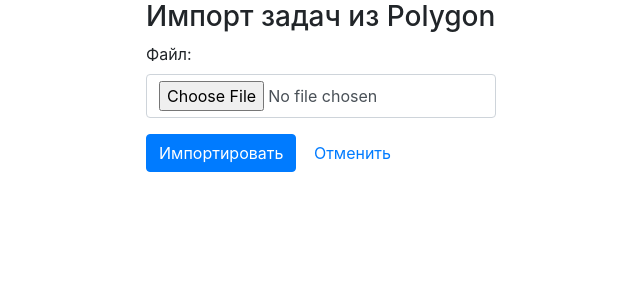
After one commit to kafitimi/multimeter, a Django app: page /problem/import/ in a window 1280 px wide. The commit adds this page. Shown: the top 300 px of the page, without its empty margins (319-959 px from the left). Run offline with Django 3.2, Linux system fonts and the light colour scheme; some libraries are stand-ins or nearby versions.

Commit message:
Problem Importing Page And Processing

```diff
--- a/multimeter/forms.py
+++ b/multimeter/forms.py
@@ -1,6 +1,6 @@
 """ Multimeter forms """
 from django.core.exceptions import ValidationError
-from django.forms import Form, ModelForm, CharField, HiddenInput, PasswordInput, EmailField, DateField, DateInput
+from django.forms import Form, ModelForm, CharField, HiddenInput, PasswordInput, EmailField, DateField, DateInput, FileField
 
 from multimeter.models import Account, Problem
 
@@ -57,3 +57,7 @@ class ProblemForm(ModelForm):
         exclude = []
         model = Problem
         widgets = {'author': HiddenInput}
+
+
+class ImportProblemForm(Form):
+    file = FileField(label='Файл', required=True)
--- /dev/null
+++ b/multimeter/templates/multimeter/problem_import.html
@@ -0,0 +1,18 @@
+{% extends "multimeter/page.html" %}
+{% block body %}
+<div id="form" class="d-none">{{ form }}</div>
+<div class="container">
+    <div class="row">
+        <div class="col-4 offset-4">
+            <h3>{% block title %}Импорт задач из Polygon{% endblock %}</h3>
+            <div class="text-danger" data-form="nonfield-errorlist"></div>
+            <form method="post" enctype="multipart/form-data">
+                {% csrf_token %}
+                <div class="form-group" data-form="file"></div>
+                <input type="submit" name="submit" class="btn btn-primary" value="Импортировать">
+                <a href="{% url 'index' %}" class="btn btn-default">Отменить</a>
+            </form>
+        </div>
+    </div>
+</div>
+{% endblock %}
--- a/multimeter/templates/multimeter/problem_list.html
+++ b/multimeter/templates/multimeter/problem_list.html
@@ -31,6 +31,7 @@
 					<p>Ни одна задаче ещё не создана</p>
 				{% endif %}
 				<a href="{% url 'problem_create' %}" class="btn btn-primary">Создать</a>
+                <a href="{% url 'problem_import' %}" class="btn btn-primary">Импорт</a>
 			</div>
 		</div>
 	</div>
--- a/multimeter/urls.py
+++ b/multimeter/urls.py
@@ -21,6 +21,7 @@ urlpatterns = [
     path('problem/create/', views.problem_edit_page, name='problem_create'),
     path('problem/update/<int:problem_id>/', views.problem_edit_page, name='problem_update'),
     path('problem/delete/<int:pk>/', views.ProblemDelete.as_view(), name='problem_delete'),
+    path('problem/import/', views.problem_import, name='problem_import'),
 
     path('subtask/create/<int:problem_id>/', views.SubTaskCreate.as_view(), name='subtask_create'),
     path('subtask/update/<int:pk>/', views.SubTaskUpdate.as_view(), name='subtask_update'),
--- a/multimeter/views.py
+++ b/multimeter/views.py
@@ -6,9 +6,10 @@ from django.urls import reverse_lazy
 from django.utils.decorators import method_decorator
 from django.views.generic import ListView, DeleteView, CreateView, UpdateView
 
-from multimeter.forms import LoginForm, AccountForm, PasswordForm, ProblemForm, SignupForm
+from multimeter.forms import LoginForm, AccountForm, PasswordForm, ProblemForm, SignupForm, ImportProblemForm
 from multimeter.models import Problem, Account
 from multimeter import models
+import multimeter.polygon
 
 
 def login_page(request):
@@ -185,3 +186,16 @@ class SubTaskDelete(DeleteView):
     """ Удаление подзадачи """
     model = models.SubTask
     success_url = reverse_lazy('problem_list')
+
+
+def problem_import(request):
+    if request.method == 'POST':
+        form = ImportProblemForm(request.POST, request.FILES)
+        if form.is_valid():
+            for p in multimeter.polygon.process_archive(request.FILES['file'].file):
+                p.author = request.user
+                p.save()
+        return redirect('index')
+    else:
+        form = ImportProblemForm()
+    return render(request, 'multimeter/problem_import.html', {'form': form})
```
